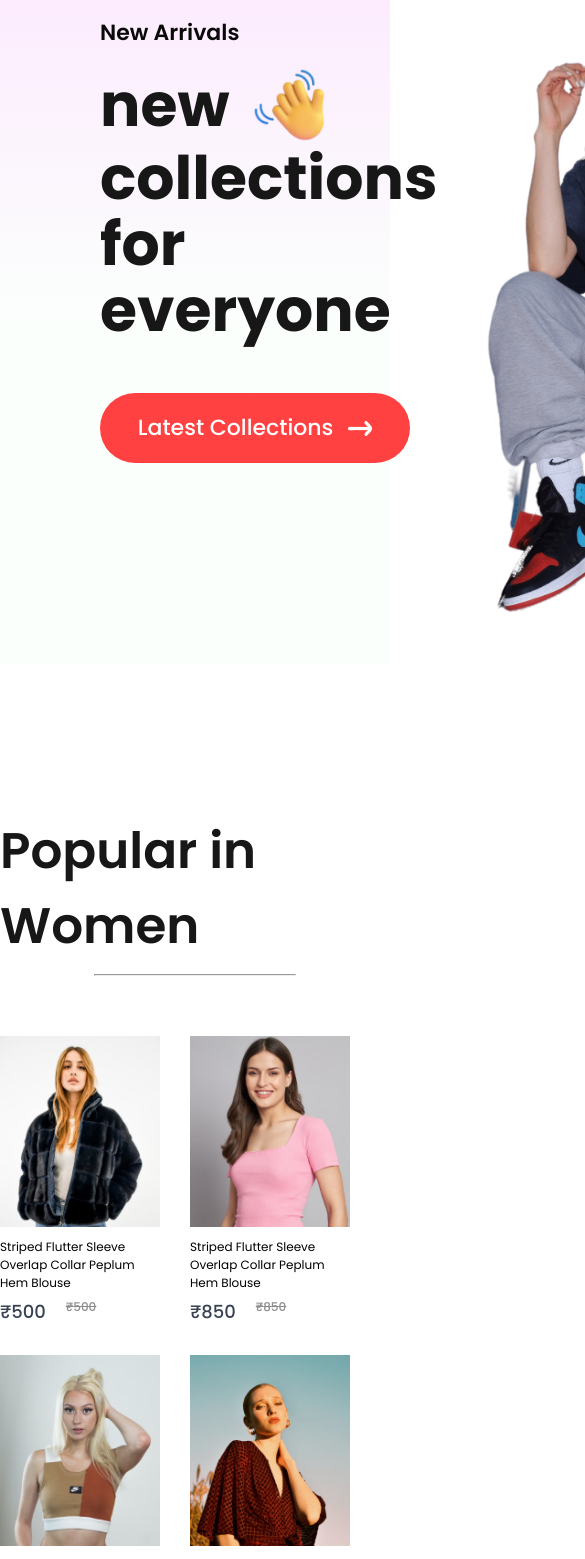
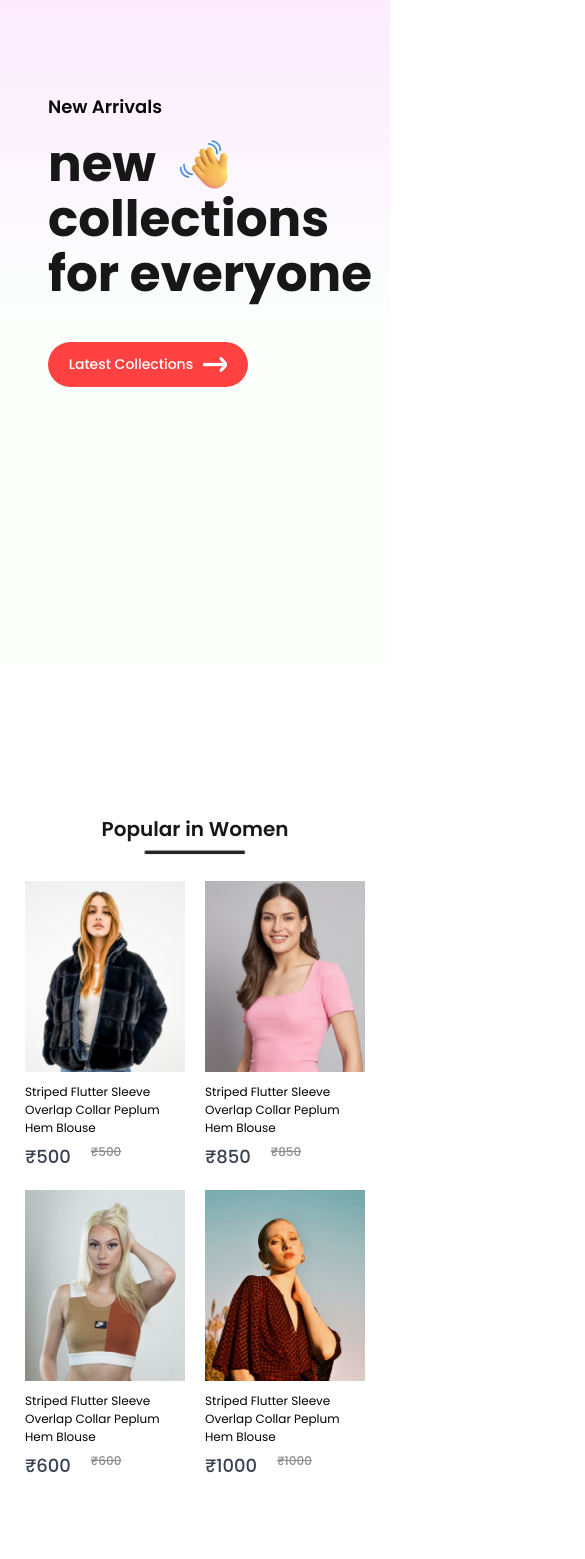
Before and after one commit to Sriram-098/NxtTrendz, a React (Create React App) app in the folder frontend/: page / in a window 390 px wide. Shown: the part 240-1799 px from the top of the page, 585 px wide, since content can reach past the window. Built offline with nearby package versions, Linux system fonts and the light colour scheme.

Commit message:
style:responsive

```diff
--- a/frontend/src/Components/Hero/Hero.css
+++ b/frontend/src/Components/Hero/Hero.css
@@ -72,7 +72,7 @@
     .hero-hand-icon img{
         width:80px;
     }
-    .hero-latest-bt{
+    .hero-latest-btn{
         gap:10px;
         width:250px;
         height:60px;
@@ -85,3 +85,83 @@
 
     }
 }
+
+@media(max-width:1024px){
+    .hero-left{
+        padding-left:80px;
+
+    }
+    .hero-left h2{
+        font-size:20px;
+    }
+    .hero-left p{
+        font-size:50px;
+    }
+    .hero-hand-icon img{
+        width:65px;
+    }
+    .hero-latest-btn{
+
+        width:220px;
+        height:50px;
+
+        font-size:16px;
+
+    }
+    .hero-right img{
+        width:400px;
+
+    }
+}
+
+@media(max-width:800px){
+    .hero-left{
+        padding-left:30px;
+
+    }
+    .hero-left h2{
+        font-size:16px;
+    }
+    .hero-left p{
+        font-size:40px;
+    }
+    .hero-hand-icon img{
+        width:50px;
+    }
+    .hero-latest-bt{
+
+        width:175px;
+        height:50px;
+
+        font-size:16px;
+
+    }
+    .hero-right img{
+        width:300px;
+
+    }
+}
+
+@media(max-width:500px){
+    .hero{
+        flex-direction:column;
+
+    }
+    .hero-right{
+        display:none;
+    }
+    .hero-left h2{
+        font-size:18px;
+    }
+    .hero-left p{
+        font-size:50px;
+    }
+    .hero-hand-icon img{
+        width:55px;
+    }
+    .hero-latest-btn{
+         width:200px;
+         height:45px;
+         font-size:14px;
+    }
+}
--- a/frontend/src/Components/Offers/Offers.css
+++ b/frontend/src/Components/Offers/Offers.css
@@ -54,3 +54,231 @@
     width:300px;
     height:400px;
 }
+@media(max-width:1280px){
+    .offers{
+        padding:0px 80px;
+        margin-bottom:120px;
+
+    }
+    .offers-left h1{
+        font-size:40px;
+    }
+    .offers-left p{
+        font-size:18px;
+    }
+    .offers-right img{
+        width:300px;
+    }
+    .offers-left button{
+        width:220px;
+        height:50px;
+        font-size:18px;
+    }
+    .offers-right{
+       padding-top:30px;
+    }
+
+}
+@media(max-width:1024px){
+    .offers{
+        padding:0px 80px;
+        margin-bottom:120px;
+        height:40vh;
+    }
+    .offers-left h1{
+        font-size:30px;
+    }
+    .offers-left p{
+        font-size:16px;
+    }
+    .offers-right img{
+        width:200px;
+    }
+    .offers-left button{
+        width:160px;
+        height:40px;
+        font-size:16px;
+    }
+    .offers-right{
+       padding-top:10px;
+    }
+
+}
+/* Default styles for larger screens */
+.offers {
+    display: flex;
+    justify-content: space-between;
+    align-items: center;
+    padding: 0px 100px;
+    margin-bottom: 150px;
+}
+.offers-left {
+    flex: 1;
+    min-width: 300px;
+}
+.offers-right {
+    flex: 1;
+    display: flex;
+    justify-content: center;
+    align-items: center;
+    min-width: 300px;
+}
+.offers-left h1 {
+    font-size: 50px;
+}
+.offers-left p {
+    font-size: 20px;
+}
+.offers-right img {
+    width: 350px;
+    max-width: 100%;
+    height: auto;
+}
+.offers-left button {
+    width: 240px;
+    height: 55px;
+    font-size: 20px;
+}
+.offers-right {
+    padding-top: 40px;
+}
+
+/* Large screens: max-width 1280px */
+@media (max-width: 1280px) {
+    .offers {
+        padding: 0px 80px;
+        margin-bottom: 120px;
+    }
+    .offers-left h1 {
+        font-size: 40px;
+    }
+    .offers-left p {
+        font-size: 18px;
+    }
+    .offers-right img {
+        width: 300px;
+    }
+    .offers-left button {
+        width: 220px;
+        height: 50px;
+        font-size: 18px;
+    }
+    .offers-right {
+        padding-top: 30px;
+    }
+}
+
+/* Medium screens: max-width 1024px - Side-by-side layout ensured */
+@media (max-width: 1024px) {
+    .offers {
+        display: flex;
+        flex-direction: row;
+        justify-content: space-between;
+        align-items: center;
+        padding: 0px 40px;
+        margin-bottom: 100px;
+        flex-wrap: wrap;
+    }
+    .offers-left, .offers-right {
+        flex: 1;
+        min-width: 300px;
+    }
+    .offers-left h1 {
+        font-size: 30px;
+    }
+    .offers-left p {
+        font-size: 16px;
+    }
+    .offers-right img {
+        width: 250px;
+    }
+    .offers-left button {
+        width: 160px;
+        height: 40px;
+        font-size: 16px;
+    }
+    .offers-right {
+        padding-top: 10px;
+    }
+}
+
+/* Small screens: max-width 768px (Mobile-friendly adjustments) */
+@media (max-width: 768px) {
+    .offers {
+        flex-direction: column;
+        text-align: center;
+        padding: 0px 30px;
+        margin-bottom: 80px;
+    }
+    .offers-left h1 {
+        font-size: 24px;
+    }
+    .offers-left p {
+        font-size: 14px;
+    }
+    .offers-right img {
+        width: 150px;
+    }
+    .offers-left button {
+        width: 140px;
+        height: 35px;
+        font-size: 14px;
+    }
+    .offers-right {
+        padding-top: 5px;
+    }
+}
+@media (max-width: 768px) {
+    .offers {
+        flex-direction: column;
+        text-align: center;
+        padding: 0px 25px;
+        margin-bottom: 70px;
+        gap: 15px;
+    }
+    .offers-left, .offers-right {
+        min-width: 100%;
+    }
+    .offers-left h1 {
+        font-size: 28px;
+    }
+    .offers-left p {
+        font-size: 15px;
+    }
+    .offers-right img {
+        max-width: 200px;
+    }
+    .offers-left button {
+        width: 160px;
+        height: 42px;
+        font-size: 15px;
+    }
+}
+@media (max-width: 768px) {
+    .offers {
+        flex-direction: column;
+        text-align: center;
+        padding: 0px 25px;
+        margin-bottom: 70px;
+        gap: 15px;
+        justify-content: center;
+        align-items: center;
+    }
+    .offers-left {
+        min-width: 100%;
+    }
+    .offers-right {
+        display: none;
+    }
+    .offers-left h1 {
+        font-size: 28px;
+    }
+    .offers-left p {
+        font-size: 15px;
+    }
+    .offers-left button {
+        width: 160px;
+        height: 42px;
+        font-size: 15px;
+    }
+}
--- a/frontend/src/Components/Popular/Popular.css
+++ b/frontend/src/Components/Popular/Popular.css
@@ -28,3 +28,67 @@
       gap:30px;
       flex-wrap:wrap;
 }
+
+@media(max-width:1280px){
+    .popular{
+        height:70vh;
+    }
+    .popular h1{
+        font-size:40px;
+    }
+    .popular hr{
+        width:160px;
+        height:4px;
+    }
+    .popular-item{
+        gap:20px;
+        margin-top:30px;
+
+    }
+}
+
+@media(max-width:1024px){
+    .popular{
+        height:60vh;
+    }
+    .popular h1{
+        font-size:30px;
+    }
+    .popular hr{
+        width:120px;
+        height:3px;
+    }
+    .popular-item{
+        gap:15px;
+        margin-top:20px;
+
+    }
+}
+@media(max-width:800px){
+    .popular{
+        height:50vh;
+        gap:6px;
+    }
+    .popular h1{
+        font-size:20px;
+    }
+    .popular hr{
+        width:100px;
+
+    }
+    .popular-item{
+        gap:5px;
+
+
+    }
+}
+@media(max-width:500px){
+    .popular{
+        height:90vh;
+    }
+    .popular-item{
+        display:grid;
+        grid-template-columns:1fr 1fr;
+        gap:20px;
+    }
+}
```
